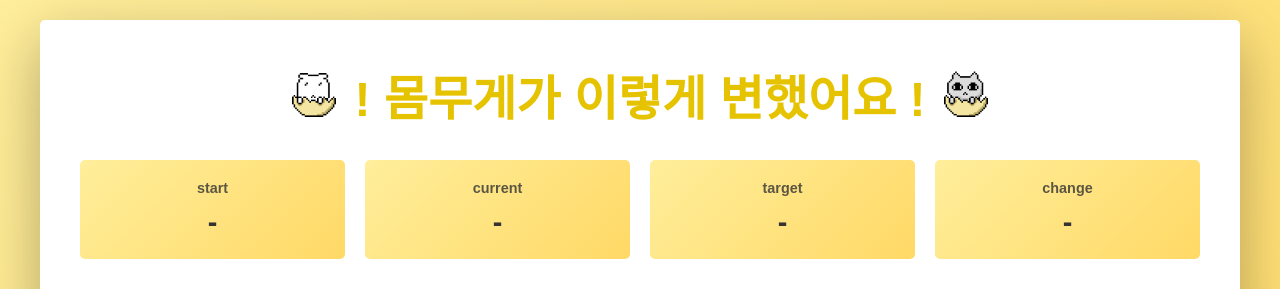
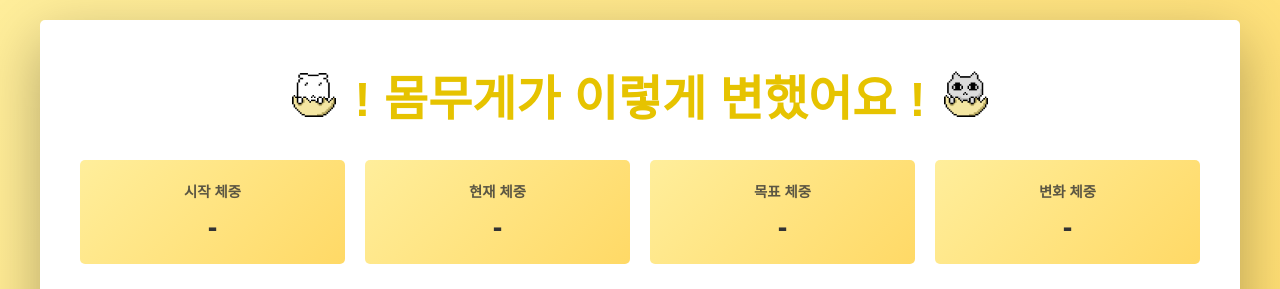
Before and after one commit to djswn/BodyBuddy, a Flask app: template templates/weight_graph.html in a window 1280 px wide. Shown: the top 289 px of the page. Run offline with Flask 3, Linux system fonts and the light colour scheme; the template is opened without the code that fills it, so the values that code supplies are empty; some web fonts are replaced.

Commit message:
[style] 그래프 화면 한글로 번역

```diff
--- a/templates/weight_graph.html
+++ b/templates/weight_graph.html
@@ -20,19 +20,19 @@
 
         <div class="stats" id="stats">
             <div class="stat-card">
-                <h3>start</h3>
+                <h3>시작 체중</h3>
                 <p id="start-weight">-</p>
             </div>
             <div class="stat-card">
-                <h3>current</h3>
+                <h3>현재 체중</h3>
                 <p id="current-weight">-</p>
             </div>
             <div class="stat-card">
-                <h3>target</h3>
+                <h3>목표 체중</h3>
                 <p id="target-weight">-</p>
             </div>
             <div class="stat-card">
-                <h3>change</h3>
+                <h3>변화 체중</h3>
                 <p id="weight-change">-</p>
             </div>
         </div>
```
